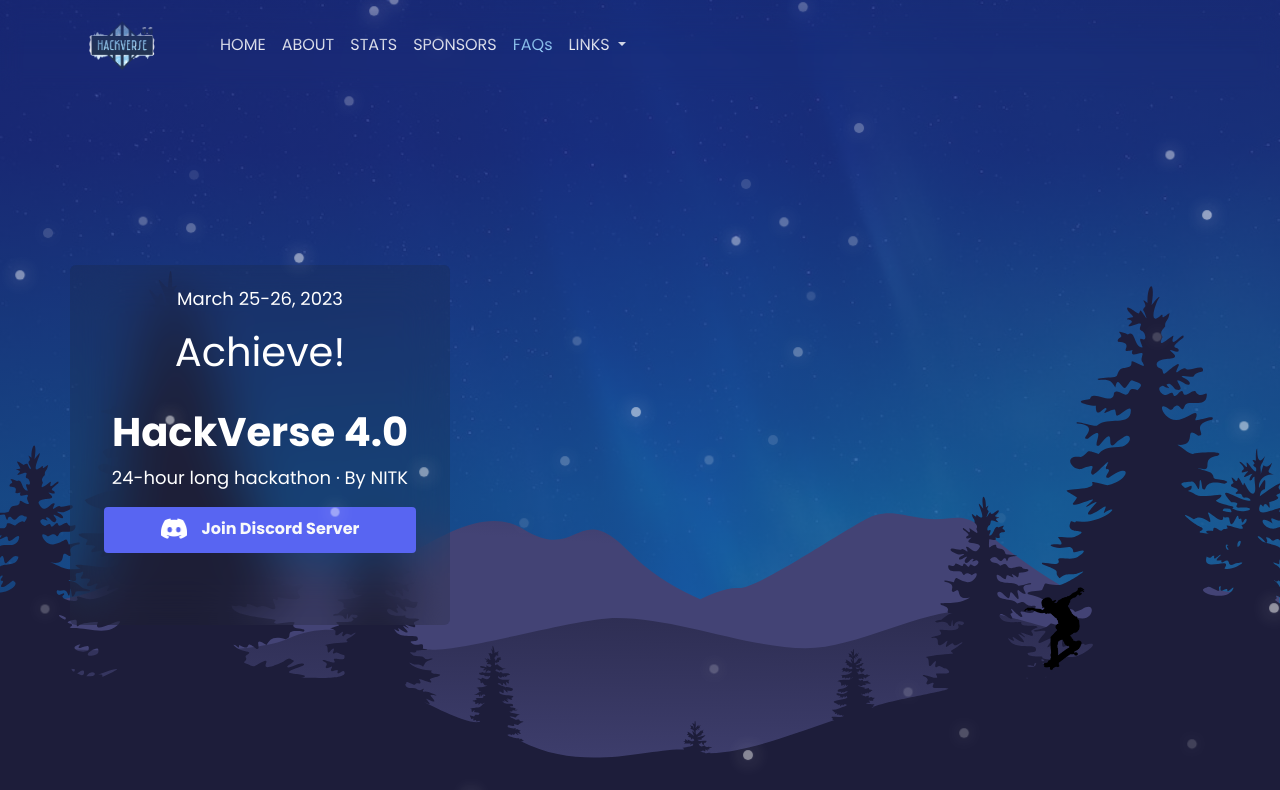
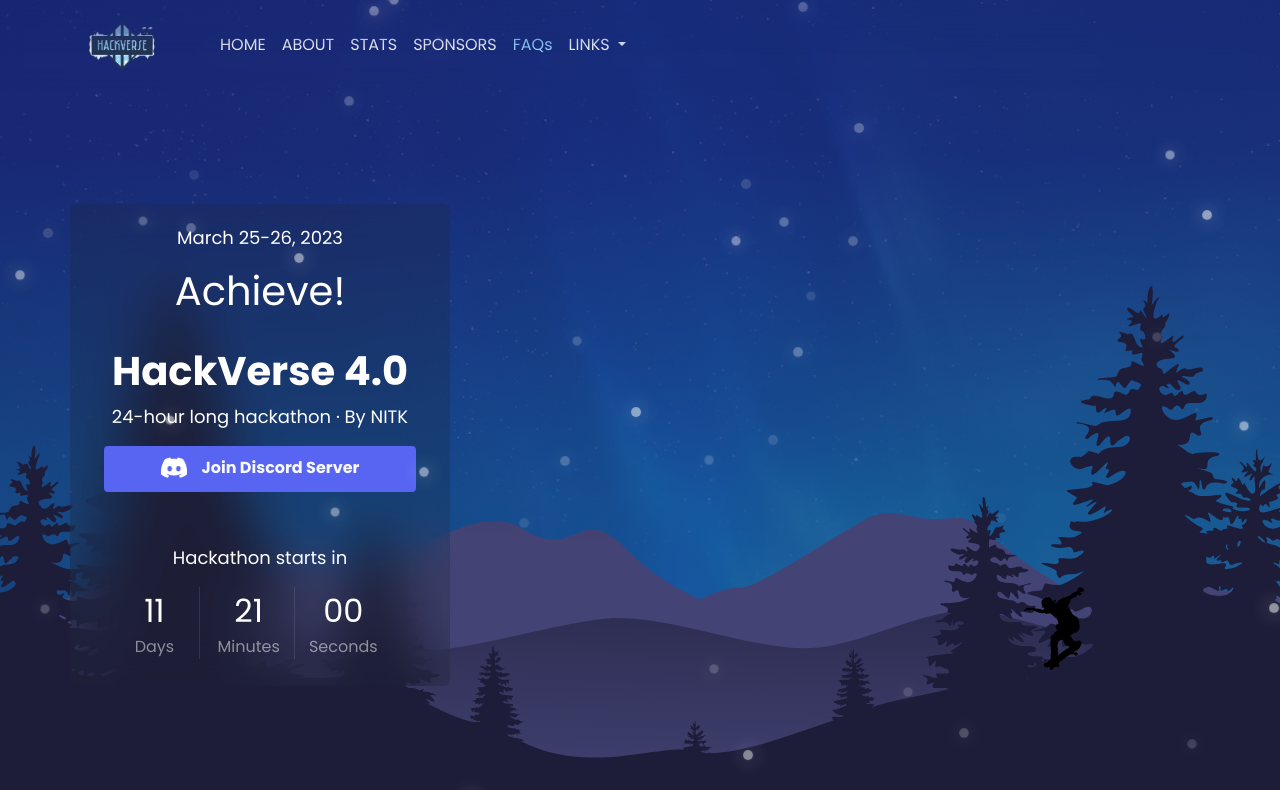
Before and after one commit to syedabdulgafoor/hackverse.github.io, a plain HTML site: page index.html in a window 1280 px wide. Shown: the top 790 px of the page. Drawn offline with nearby package versions, Linux system fonts and the light colour scheme; animation ran at ten frames a second; a script that the page names is missing.

Commit message:
added countdown in homepage

```diff
--- a/index.html
+++ b/index.html
@@ -220,6 +220,35 @@
                   data-button-theme="light"
                   style="height: 44px; width: 312px"
                 ></div>
+                <div class="countdown">
+                  <p>Hackathon starts in</p>
+                  <div class="countdown-container">
+                    <div class="countdown-block">
+                      <span class="countdown-title" id="countdown-day">
+                        00
+                      </span>
+                      <span class="countdown-desc">
+                        Days
+                      </span>
+                    </div>
+                    <div class="countdown-block">
+                      <span class="countdown-title" id="countdown-hour">
+                        00
+                      </span>
+                      <span class="countdown-desc">
+                        Minutes
+                      </span>
+                    </div>
+                    <div class="countdown-block">
+                      <span class="countdown-title" id="countdown-second">
+                        00
+                      </span>
+                      <span class="countdown-desc">
+                        Seconds
+                      </span>
+                    </div>
+                  </div>
+                </div>
               </div>
               <!-- <div
                 data-aos="fade-left"
@@ -2292,7 +2321,7 @@
       <div class="container">
         <div class="row d-flex justify-content-center">
           <div class="col-12 col-lg-4 footer-container">
-            <h2 class="bold-t1 font-size" style="color:#88d2fc">HackVerse 4.0</h2>
+            <h2 class="bold-t1 font-size" style="color:#021f3b">HackVerse 4.0</h2>
             <p class="font-size">Imagine.Believe.Achieve!</p>
             <p class="lead mt-3">
               <i class="bi bi-geo-alt-fill"></i> &nbsp; NITK, Surathkal
--- a/main.js
+++ b/main.js
@@ -43,6 +43,40 @@ function testScroll() {
     });
   }
 }
+
+// Countdown logic
+
+var countDownDate = new Date("2023-03-25");;
+
+// Update the count down every 1 second
+var x = setInterval(function () {
+  // Get today's date and time
+  var now = new Date().getTime();
+
+  // Find the distance between now and the count down date
+  var distance = countDownDate - now;
+
+  // Time calculations for days, hours, minutes and seconds
+  var days = Math.floor(distance / (1000 * 60 * 60 * 24));
+  var hours = Math.floor((distance % (1000 * 60 * 60 * 24)) / (1000 * 60 * 60));
+  var minutes = Math.floor((distance % (1000 * 60 * 60)) / (1000 * 60));
+  var seconds = Math.floor((distance % (1000 * 60)) / 1000);
+
+  // Display the result in the element with id="demo"
+  document.getElementById("countdown-day").innerHTML=days;
+  document.getElementById("countdown-hour").innerHTML=hours;
+  document.getElementById("countdown-minute").innerHTML=minutes;
+  document.getElementById("countdown-second").innerHTML=seconds;
+
+  // If the count down is finished in corner cases
+  // reset the count to next day, this makes the
+  // timer on forever loop
+  if (distance < 0) {
+    countDownDate = getNeverEndingDate();
+  }
+}, 1000);
+
+// GSAP
 
 gsap.registerPlugin(ScrollTrigger, MotionPathPlugin);
 let speed = 200;
--- a/style.css
+++ b/style.css
@@ -305,7 +305,7 @@ button:focus {
   padding-bottom: 300px;
   color: #d1e5dc;
   padding-top: 8%;
-  background: url("img/trees-snow.png") bottom no-repeat,#63c3fb;
+  background: url("img/trees-snow.png") bottom no-repeat, #63c3fb;
   background-size: 100%, cover;
 }
 
@@ -348,7 +348,7 @@ button:focus {
 }
 
 .footer {
-  background: linear-gradient(#fff, rgb(136,210,252));
+  background: linear-gradient(#fff, rgb(136, 210, 252));
   color: #000;
   padding: 5%;
   padding-bottom: 0%;
@@ -358,7 +358,7 @@ button:focus {
   color: #eb476f;
 }
 
-.footer h2{
+.footer h2 {
   text-align: center;
 }
 
@@ -469,6 +469,52 @@ a {
 .container .main-page .home-page-logo {
   padding: 10rem;
 }
+
+/* Countdown Starts Here  */
+
+.countdown-container {
+  position: relative;
+}
+
+.countdown p{
+  text-align: center;
+}
+
+.countdown-block {
+  position: relative;
+  display: inline-block;
+  min-width: 80px;
+  margin-right: 10px;
+  padding-right: 12px;
+}
+.countdown-block:not(:last-child) ::after {
+  content: " ";
+  position: absolute;
+  top: 0;
+  right: 0;
+  bottom: 0;
+  width: 1px;
+  opacity: 0.2;
+  background: #ffffff44;
+}
+
+.countdown-block span {
+  float: left;
+  clear: left;
+  text-align: center;
+  width: 100%;
+}
+
+.countdown-block .countdown-title {
+  font-size: 2rem;
+}
+
+.countdown-block .countdown-desc {
+  color: rgba(255, 255, 255, 0.5);
+}
+
+/* Countdown  Ends Here*/
+
 /* relative position for scrollspy to work */
 body,
 section {
```
